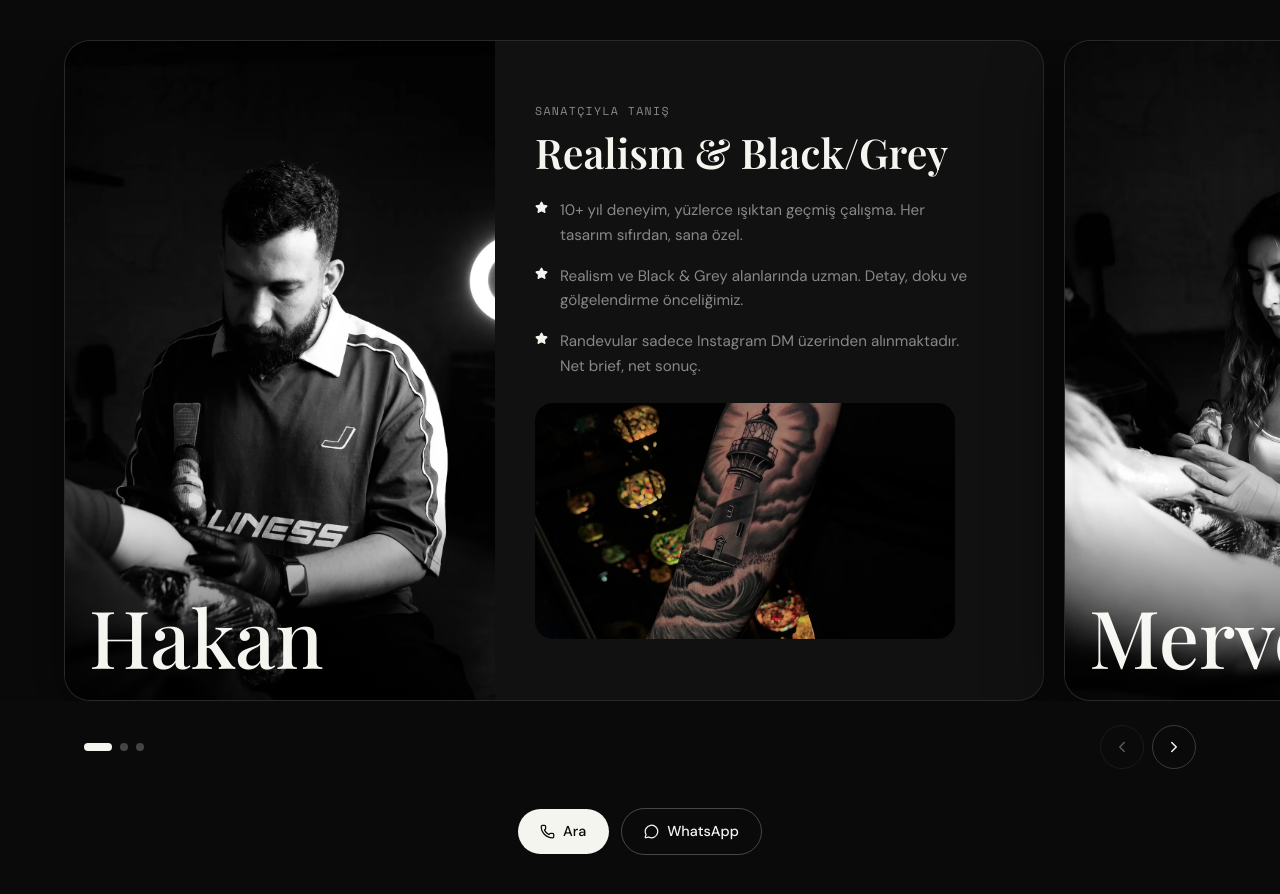
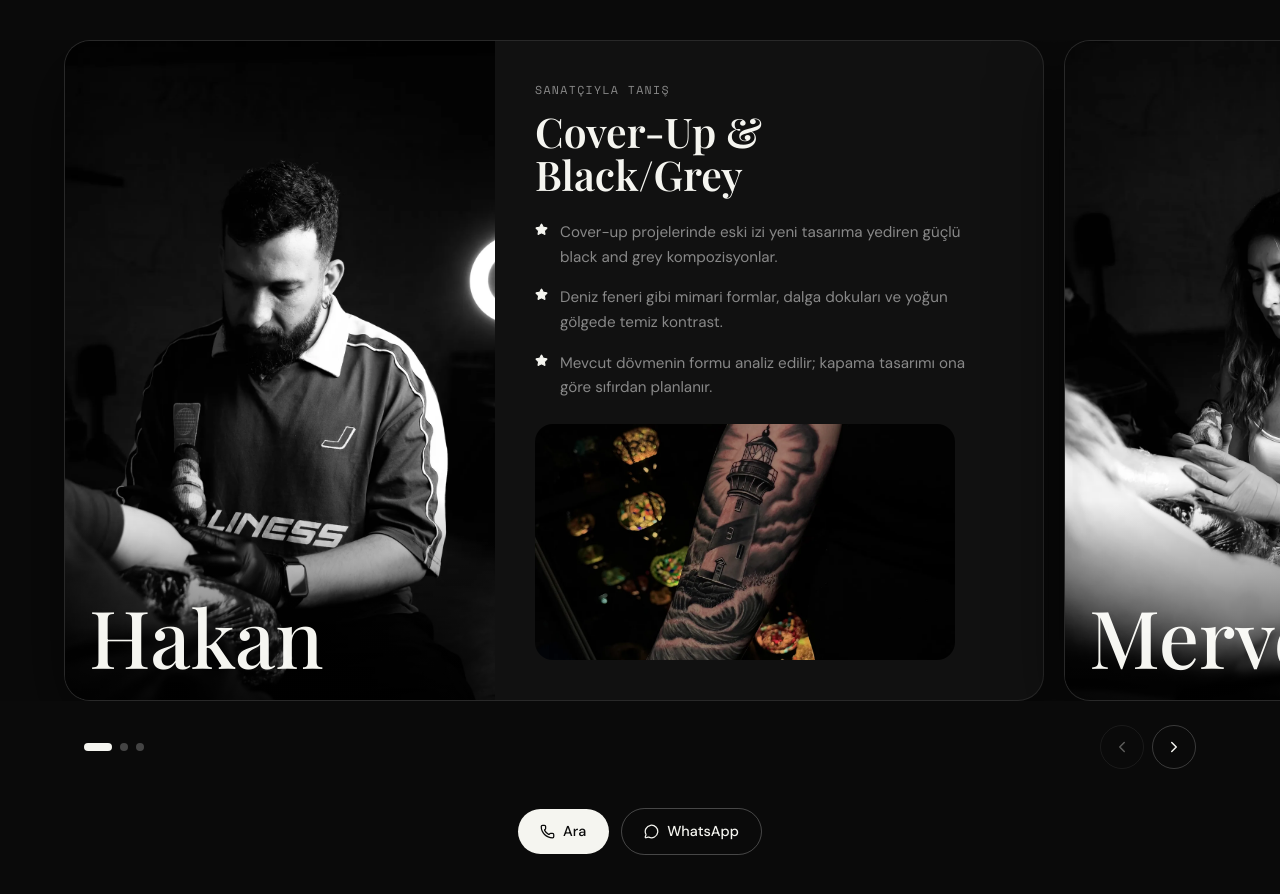
Before and after one commit to betatattoostudio/betatattoostudio, a Next.js app: page / in a window 1280 px wide. Shown: the part 2856-3750 px from the top of the page. Built offline with nearby package versions, Linux system fonts and the light colour scheme.

Commit message:
Update artist specialties copy

```diff
--- a/app/components/ArtistSection.tsx
+++ b/app/components/ArtistSection.tsx
@@ -9,35 +9,35 @@ import SectionCTA from './SectionCTA';
 const artists = [
   {
     name: 'Hakan',
-    role: 'Realism & Black/Grey',
+    role: 'Cover-Up & Black/Grey',
     portrait: teamImages[0].src,
     workPhoto: heroImages[0].src,
     bullets: [
-      '10+ yıl deneyim, yüzlerce ışıktan geçmiş çalışma. Her tasarım sıfırdan, sana özel.',
-      'Realism ve Black & Grey alanlarında uzman. Detay, doku ve gölgelendirme önceliğimiz.',
-      'Randevular sadece Instagram DM üzerinden alınmaktadır. Net brief, net sonuç.',
+      'Cover-up projelerinde eski izi yeni tasarıma yediren güçlü black and grey kompozisyonlar.',
+      'Deniz feneri gibi mimari formlar, dalga dokuları ve yoğun gölgede temiz kontrast.',
+      'Mevcut dövmenin formu analiz edilir; kapama tasarımı ona göre sıfırdan planlanır.',
     ],
   },
   {
     name: 'Merve',
-    role: 'Fine Line & Minimalist',
+    role: 'Color Realism & Fine Line',
     portrait: teamImages[1].src,
     workPhoto: realismGallery[4].src,
     bullets: [
-      'İnce çizgi ve minimalist tarzda uzmanlaşmış. Her detay titizlikle işleniyor.',
-      'Geometrik ve botanik desenler ana uzmanlık alanı. Zarafet her işin temelinde.',
-      'Küçük ama anlamlı dövmelerde en iyi sonucu elde etmek için burada.',
+      'Color realism ve fine line detaylarını aynı tasarımda dengeli şekilde birleştirir.',
+      'Karakter ve portre işlerinde yumuşak ton geçişleri, net yüz detayları ve canlı renk vurguları.',
+      'Her çalışma cilt tonu, bölge formu ve tasarımın odak noktası düşünülerek planlanır.',
     ],
   },
   {
     name: 'Erdinç',
-    role: 'Color Realism & Cover-Up',
+    role: 'Fine Line & Black/White',
     portrait: teamImages[2].src,
     workPhoto: lineworkGallery[2].src,
     bullets: [
-      'Renk gerçekçiliği ve kapama dövmelerinde uzman. Zorlu projelere özel çözümler.',
-      'Canlı renk paletleriyle hayata geçirilen portreler ve doğa tasarımları.',
-      'Her kapama çalışması, yeni bir başlangıç. Geçmişi gizle, geleceği taşı.',
+      'Fine line ve black/white işlerde temiz çizgi, boşluk dengesi ve net kompozisyon.',
+      'Balon, geometrik akış ve nokta detayları gibi hafif ama karakterli tasarımlarda güçlü.',
+      'Ön kol gibi hareketli bölgelerde tasarım, vücudun doğal formuna göre yerleştirilir.',
     ],
   },
 ];
```
